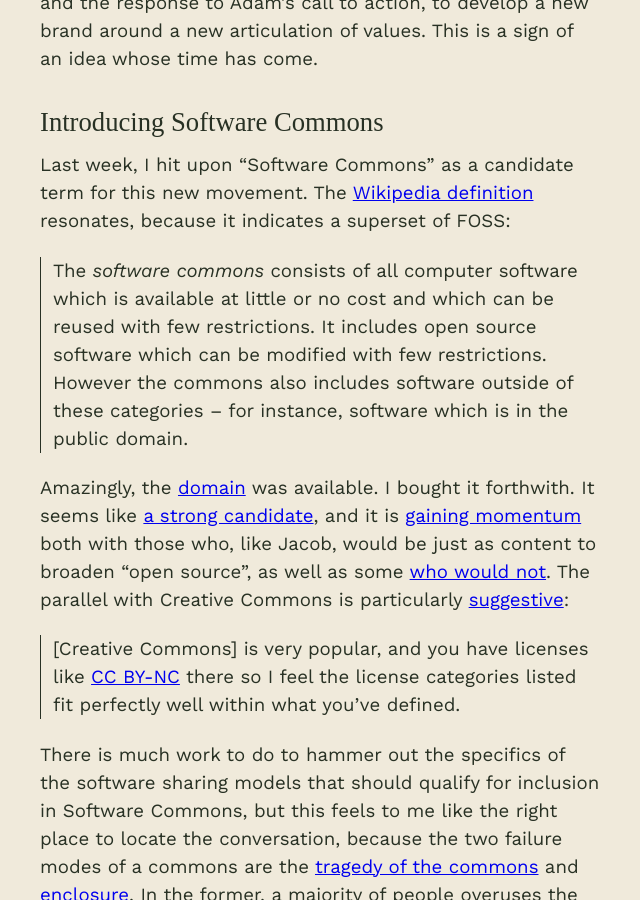
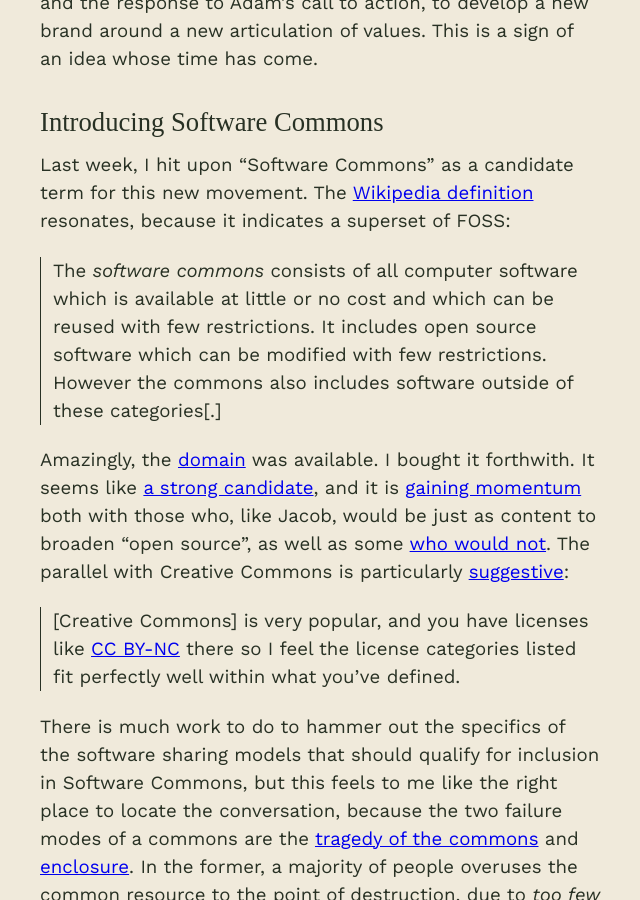
Before and after one commit to chadwhitacre/openpath, a Jekyll site: the page built from _posts/2024-02-22-towards-software-commons.md, in a window 1280 px wide and 900 px high, scrolled down 4584 px. Shown: the whole window, without its empty margins (320-960 px from the left). Built offline with Jekyll 4.4.1, drawn with Linux system fonts in a browser that asks for light colours; some web fonts are replaced; comment, search, counter and statistics services are not loaded.

Commit message:
domain domain

```diff
--- a/_posts/2024-02-22-towards-software-commons.md
+++ b/_posts/2024-02-22-towards-software-commons.md
@@ -142,8 +142,7 @@
 > The _software commons_ consists of all computer software which is available
 > at little or no cost and which can be reused with few restrictions. It
 > includes open source software which can be modified with few restrictions.
-> However the commons also includes software outside of these categories – for
-> instance, software which is in the public domain.
+> However the commons also includes software outside of these categories[.]
 
 Amazingly, the [domain](https://softwarecommons.com/) was available. I bought
 it forthwith. It seems like [a strong
```
